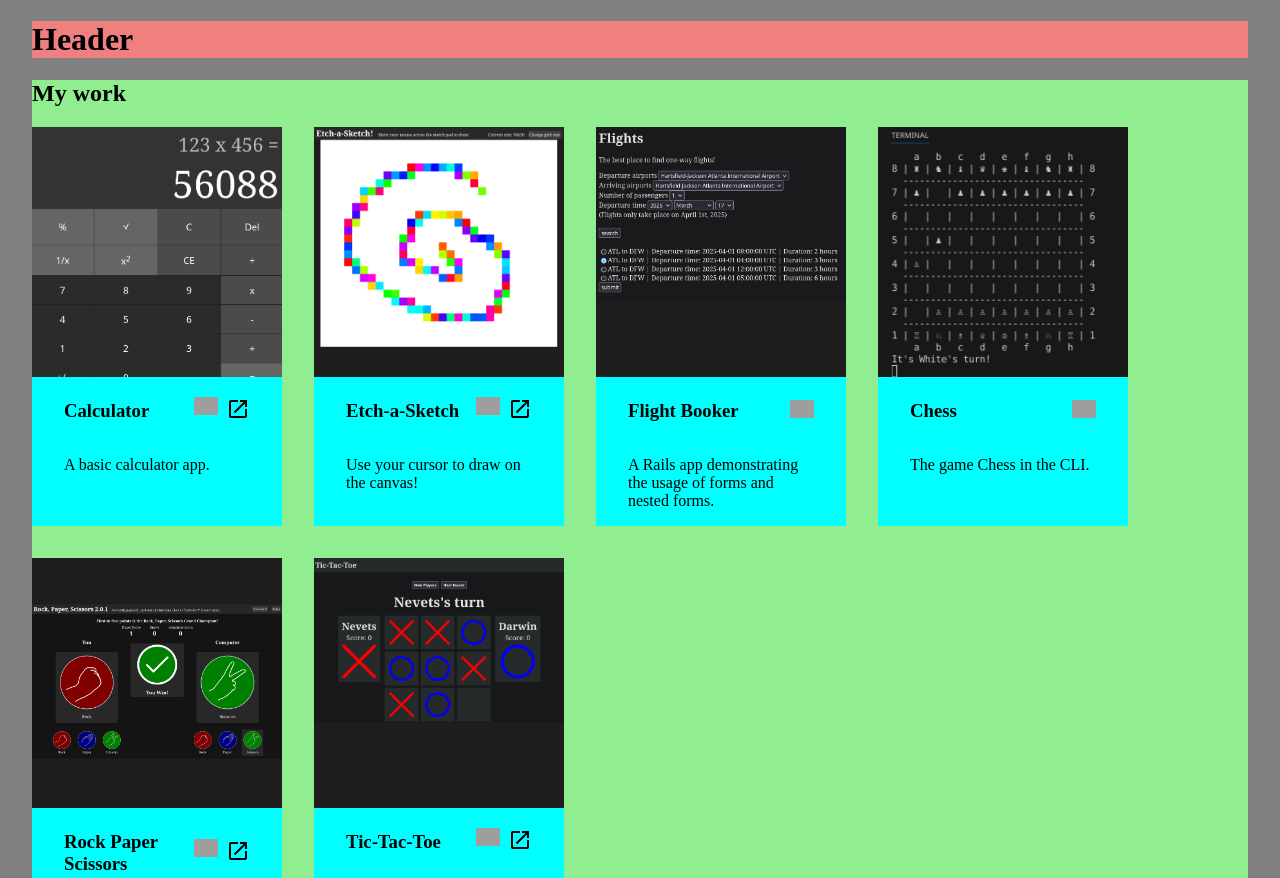
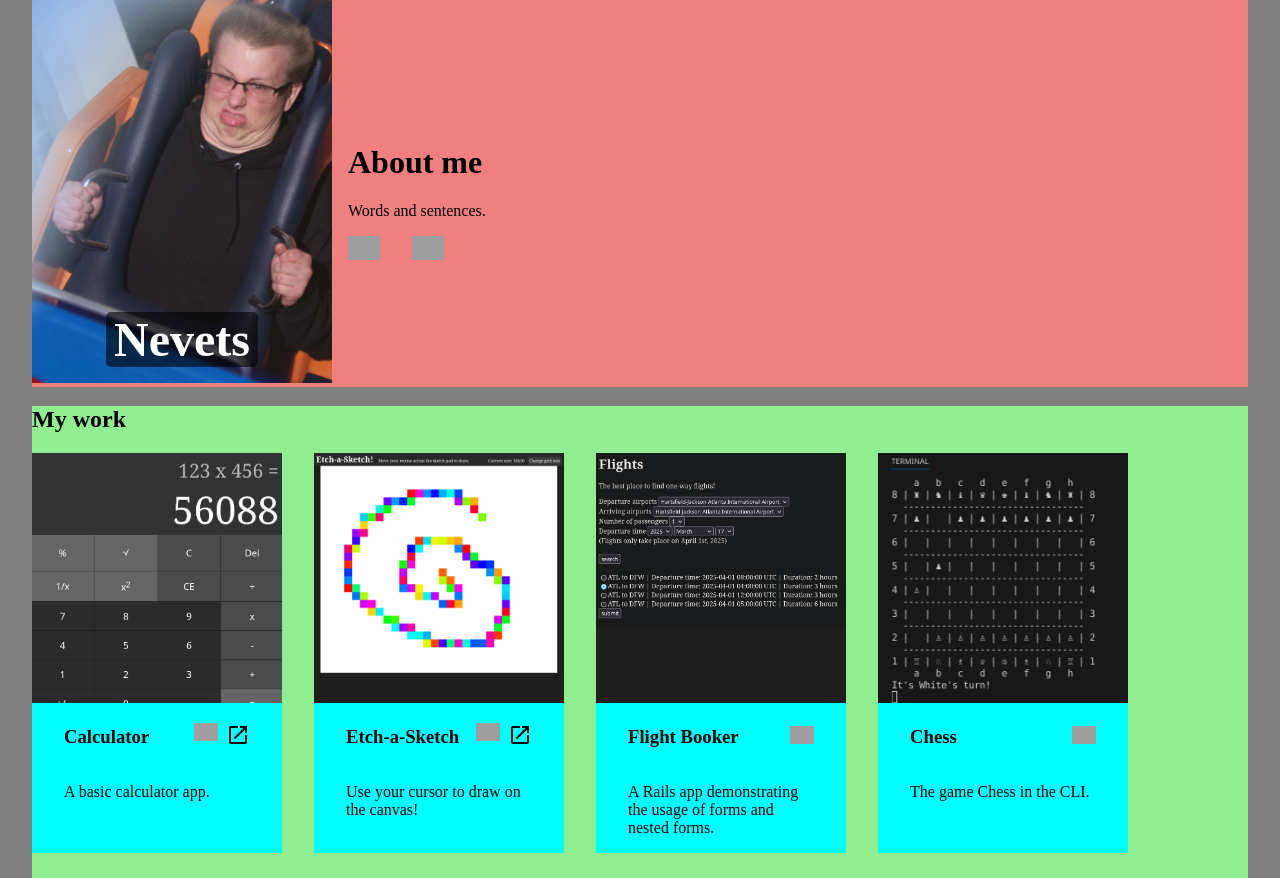
Before and after one commit to nevets10-the-odin-project/project-homepage, a plain HTML site: page index.html in a window 1280 px wide. Shown: the top 878 px of the page. Drawn offline with nearby package versions, Linux system fonts and the light colour scheme; grey boxes are pictures that could not be loaded.

Commit message:
Add content to and style header element

```diff
--- a/index.html
+++ b/index.html
@@ -13,7 +13,32 @@
 	</head>
 	<body>
 		<header>
-			<h1>Header</h1>
+			<div class="me">
+				<picture>
+					<source media="(max-width: 877px)" srcset="./images/image-sm.jpg" />
+					<source media="(min-width: 878px)" srcset="./images/image.jpg" />
+					<img src="./images/image.jpg" alt="Nevets" />
+				</picture>
+				<h2>Nevets</h2>
+			</div>
+			<div class="about">
+				<h1>About me</h1>
+				<p>Words and sentences.</p>
+				<div class="social">
+					<a href="https://github.com/nevets10">
+						<img
+							src="https://cdn.jsdelivr.net/gh/devicons/devicon@latest/icons/github/github-original.svg"
+							alt="Nevet's Github Repository"
+						/>
+					</a>
+					<a href="https://www.linkedin.com/in/stbarnett10/">
+						<img
+							src="https://cdn.jsdelivr.net/gh/devicons/devicon@latest/icons/linkedin/linkedin-plain.svg"
+							alt="Nevet's linkedin page"
+						/>
+					</a>
+				</div>
+			</div>
 		</header>
 		<main>
 			<h2>My work</h2>
--- a/style.css
+++ b/style.css
@@ -12,6 +12,13 @@ body > * {
 
 header {
 	background-color: lightcoral;
+	display: flex;
+	gap: 1rem;
+	align-items: center;
+}
+
+header picture img {
+	max-width: 300px;
 }
 
 main {
@@ -23,6 +30,23 @@ footer {
 	background-color: lightblue;
 	margin: 2rem 0 0 0;
 	padding: 1rem 2rem 2rem 2rem;
+}
+
+.me {
+	display: flex;
+	flex-direction: column;
+	align-items: center;
+}
+
+.me h2 {
+	position: absolute;
+	top: 17rem;
+	color: white;
+	background-color: rgba(0, 0, 0, 0.6);
+	padding: 0 0.5rem;
+	max-width: fit-content;
+	border-radius: 5px;
+	font-size: 48px;
 }
 
 .projects {
```
